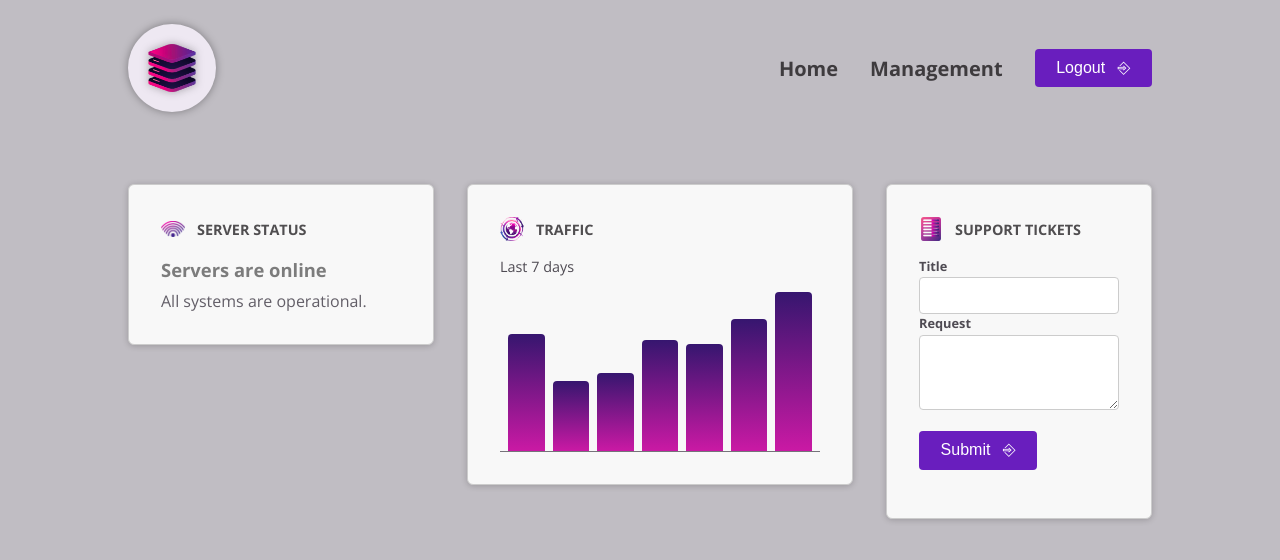
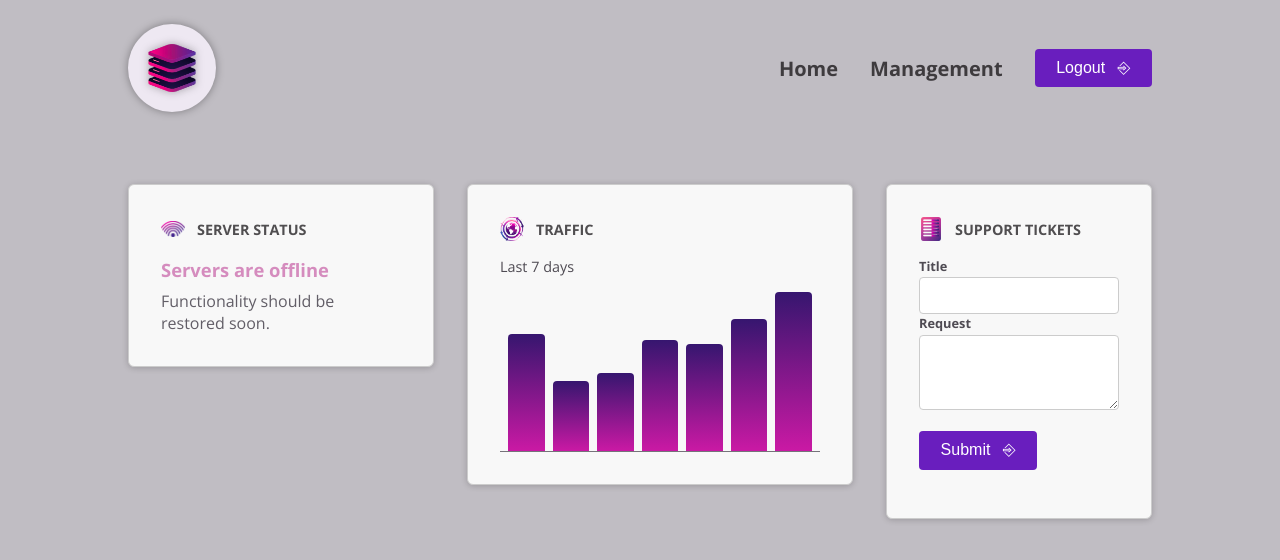
Before and after one commit to MantasUrb/03-dashboard, an Angular app: page / in a window 1280 px wide. Shown: the top 560 px of the page. Built offline with nearby package versions, Linux system fonts and the light colour scheme.

Commit message:
class binding

```diff
--- a/src/app/dashboard/server-status/server-status.component.html
+++ b/src/app/dashboard/server-status/server-status.component.html
@@ -1,4 +1,11 @@
-<div [class.status]="currentStatus === 'online'">
+<div
+  [class]="{
+    status: true,
+    'status-online': currentStatus === 'online',
+    'status-offline': currentStatus === 'offline',
+    'status-unknown': currentStatus === 'unknown',
+}"
+>
   @if (currentStatus === 'online') {
   <p>Servers are online</p>
   <p>All systems are operational.</p>
--- a/src/app/dashboard/server-status/server-status.component.ts
+++ b/src/app/dashboard/server-status/server-status.component.ts
@@ -8,5 +8,5 @@ import { Component } from '@angular/core';
   styleUrl: './server-status.component.css',
 })
 export class ServerStatusComponent {
-  currentStatus = 'online';
+  currentStatus = 'offline';
 }
```
